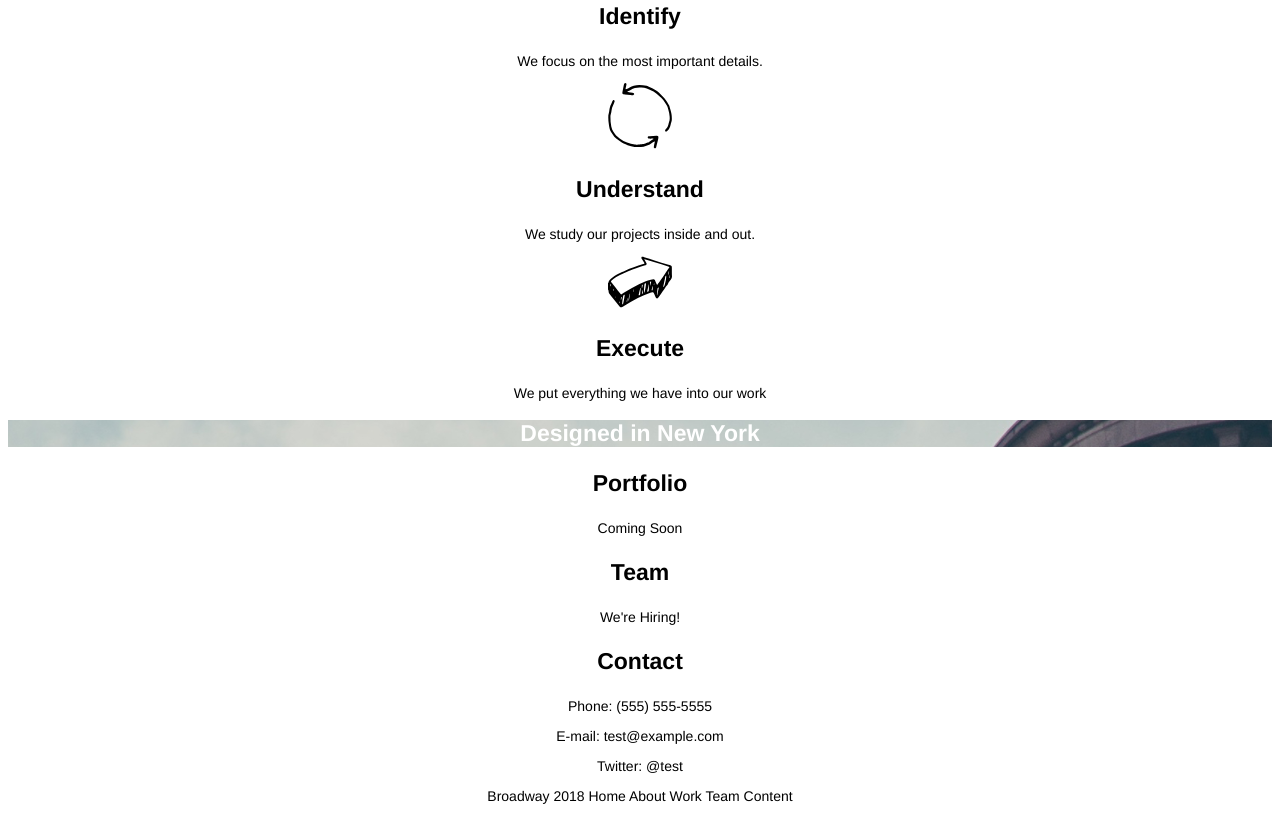
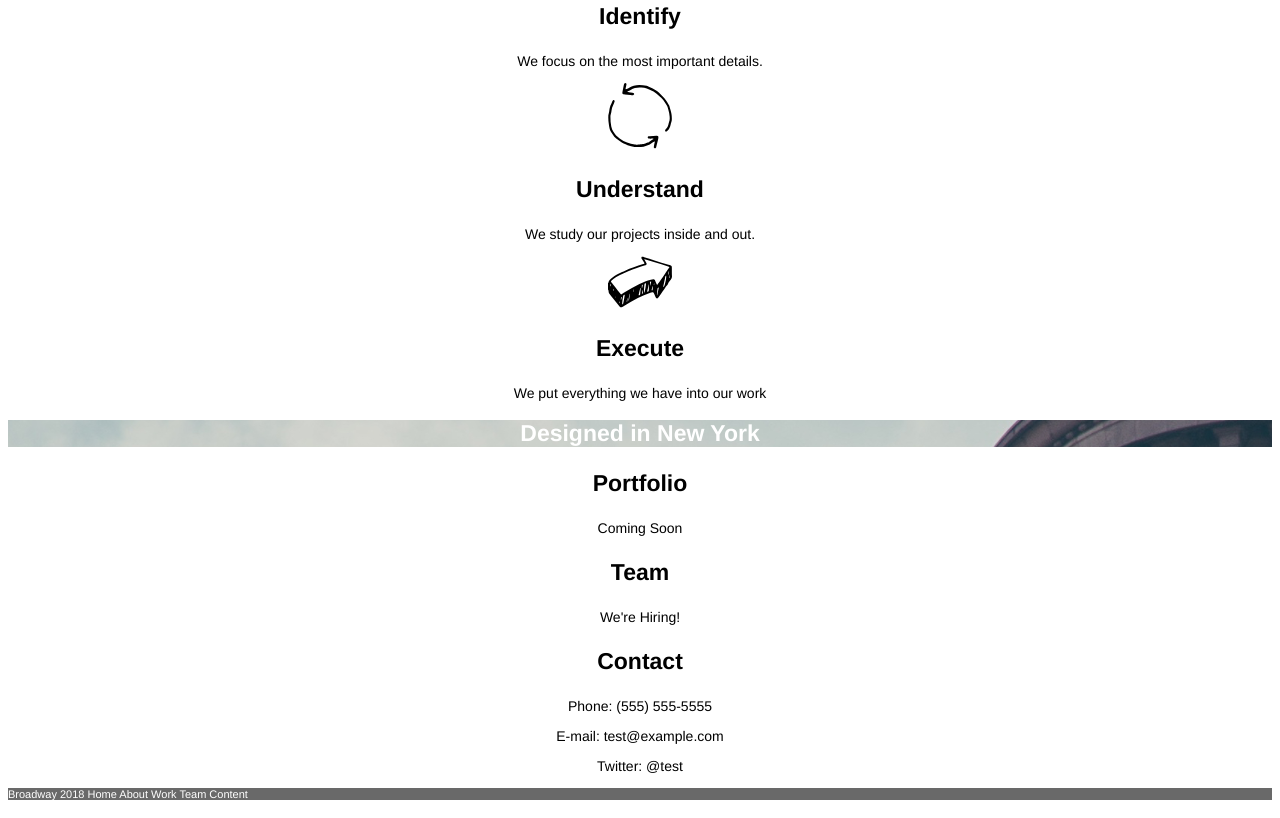
Before and after one commit to jsteveross/broadway, a plain HTML site: page index.html in a window 1280 px wide. Shown: the part 480-1298 px from the top of the page. Drawn offline with Linux system fonts and the light colour scheme.

Commit message:
complete html and css

```diff
--- a/index.html
+++ b/index.html
@@ -40,9 +40,9 @@
       <p>E-mail: test@example.com</p>
       <p>Twitter: @test </p>
 
-      <footer>
-        <p>Broadway 2018 Home About Work Team Content</p>
-      </footer>
+      <section>
+        <p class="footer">Broadway 2018 Home About Work Team Content</p>
+      </section>
 
 
   </body>
--- a/style.css
+++ b/style.css
@@ -39,3 +39,9 @@ h2{
   font-weight: bold;
   color: white;
 }
+.footer{
+  background-color: dimgray;
+  color: white;
+  font-size: 11px;
+  text-align: left;
+}
```
